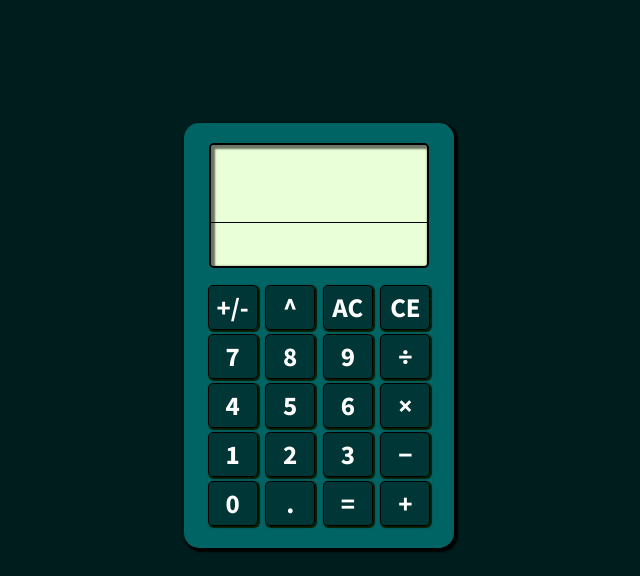
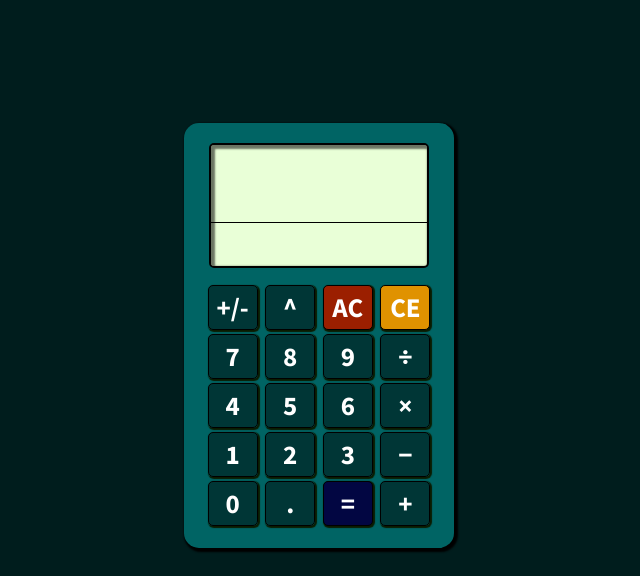
Before and after one commit to thabomoloi/calculator, a plain HTML site: page index.html in a window 1280 px wide. Shown: the top 576 px of the page, without its empty margins (321-961 px from the left). Drawn offline with nearby package versions, Linux system fonts and the light colour scheme.

Commit message:
Add background for special buttons

```diff
--- a/styles/style.css
+++ b/styles/style.css
@@ -65,6 +65,16 @@ button {
   box-shadow: 1px 1px 1px 1px rgb(10, 27, 0);
   background-color: rgba(0, 0, 0, 0.466);
 }
+
+button#eq {
+  background-color: rgb(2, 6, 66);
+}
+button#backspace {
+  background-color: rgb(224, 146, 0);
+}
+button#clear {
+  background-color: rgb(155, 31, 0);
+}
 button:hover {
   background-color: rgb(0, 0, 0);
 }
```
